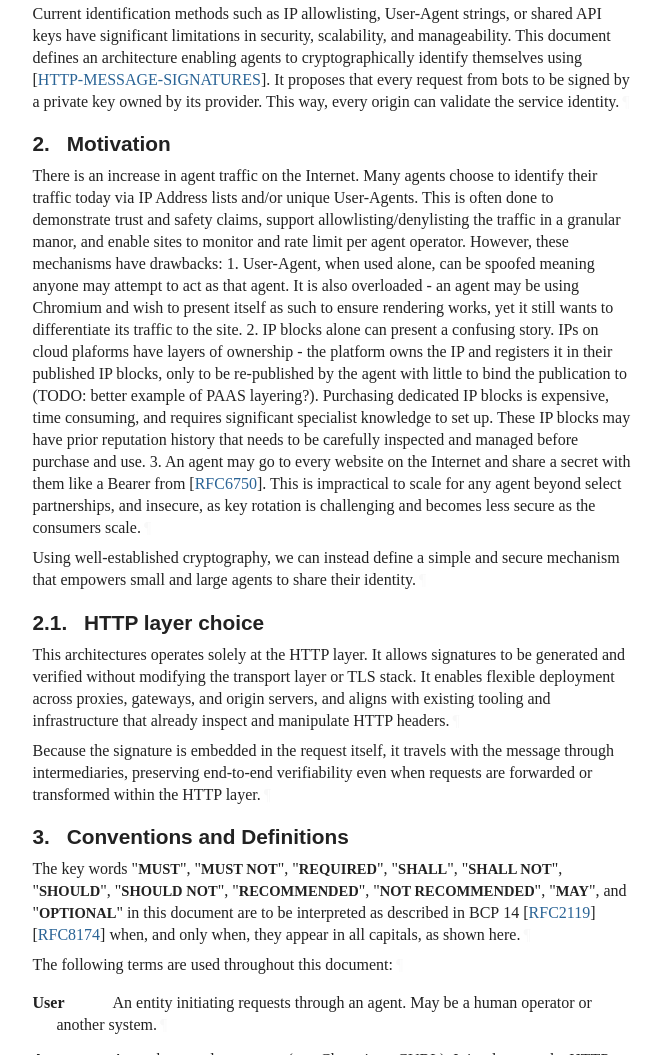
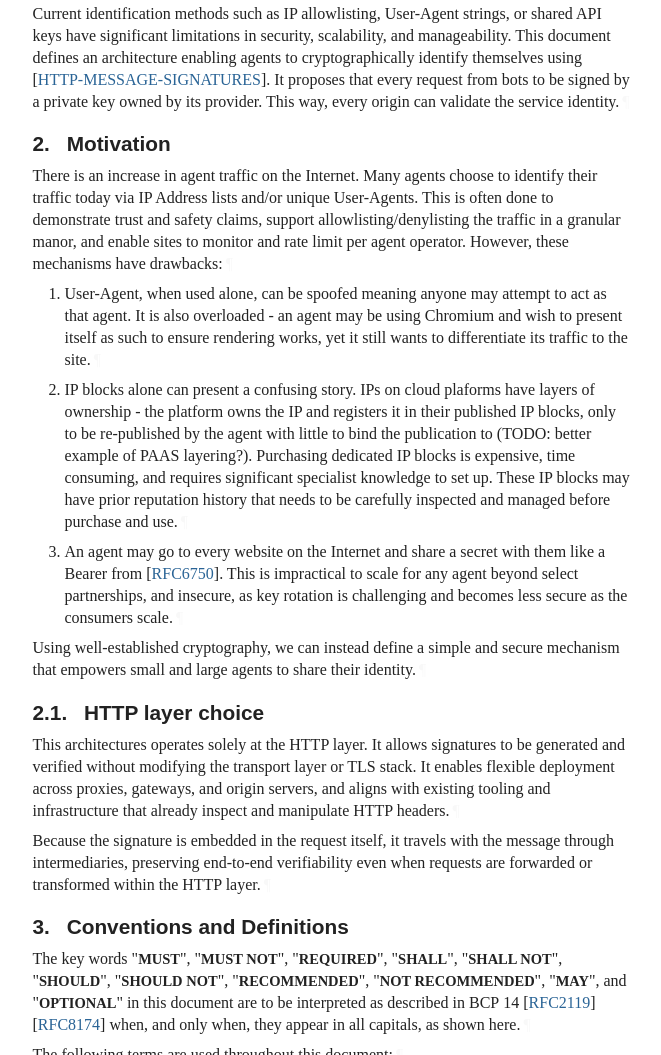
Before and after one commit to thibmeu/http-message-signatures-directory, a plain HTML site: page draft-meunier-web-bot-auth-architecture.html in a window 1280 px wide. Shown: the part 1110-2165 px from the top of the page, without its empty margins (92-753 px from the left). Drawn offline with Linux system fonts and the light colour scheme; a web font is replaced by a local one.

Commit message:
Script updating gh-pages from 685edc4. [ci skip]

```diff
--- a/draft-meunier-web-bot-auth-architecture.html
+++ b/draft-meunier-web-bot-auth-architecture.html
@@ -1289,25 +1289,33 @@ This way, every origin can validate the service identity.<a href="#section-1-3"
 choose to identify their traffic today via IP Address lists and/or unique
 User-Agents. This is often done to demonstrate trust and safety claims, support
 allowlisting/denylisting the traffic in a granular manor, and enable sites to
-monitor and rate limit per agent operator. However, these mechanisms have drawbacks:
- 1. User-Agent, when used alone, can be spoofed meaning anyone may attempt to
+monitor and rate limit per agent operator. However, these mechanisms have drawbacks:<a href="#section-2-1" class="pilcrow">¶</a></p>
+<ol start="1" type="1" class="normal type-1" id="section-2-2">
+<li id="section-2-2.1">
+          <p id="section-2-2.1.1">User-Agent, when used alone, can be spoofed meaning anyone may attempt to
 act as that agent. It is also overloaded - an agent may be using Chromium and
 wish to present itself as such to ensure rendering works, yet it still wants to
-    differentiate its traffic to the site.
- 2. IP blocks alone can present a confusing story. IPs on cloud plaforms have
+differentiate its traffic to the site.<a href="#section-2-2.1.1" class="pilcrow">¶</a></p>
+</li>
+        <li id="section-2-2.2">
+          <p id="section-2-2.2.1">IP blocks alone can present a confusing story. IPs on cloud plaforms have
 layers of ownership - the platform owns the IP and registers it in their
 published IP blocks, only to be re-published by the agent with little to bind
 the publication to (TODO: better example of PAAS layering?). Purchasing
 dedicated IP blocks is expensive, time consuming, and requires significant
 specialist knowledge to set up. These IP blocks may have prior reputation
 history that needs to be carefully inspected and managed before purchase and
-    use.
- 3. An agent may go to every website on the Internet and share a secret with
+use.<a href="#section-2-2.2.1" class="pilcrow">¶</a></p>
+</li>
+        <li id="section-2-2.3">
+          <p id="section-2-2.3.1">An agent may go to every website on the Internet and share a secret with
 them like a Bearer from  <span>[<a href="#RFC6750" class="cite xref">RFC6750</a>]</span>. This is impractical to scale for any
 agent beyond select partnerships, and insecure, as key rotation is challenging
-    and becomes less secure as the consumers scale.<a href="#section-2-1" class="pilcrow">¶</a></p>
-<p id="section-2-2">Using well-established cryptography, we can instead define a simple and secure
-mechanism that empowers small and large agents to share their identity.<a href="#section-2-2" class="pilcrow">¶</a></p>
+and becomes less secure as the consumers scale.<a href="#section-2-2.3.1" class="pilcrow">¶</a></p>
+</li>
+      </ol>
+<p id="section-2-3">Using well-established cryptography, we can instead define a simple and secure
+mechanism that empowers small and large agents to share their identity.<a href="#section-2-3" class="pilcrow">¶</a></p>
 <div id="http-layer-choice">
 <section id="section-2.1">
         <h3 id="name-http-layer-choice">
```
Also changed, not shown: draft-meunier-web-bot-auth-architecture.txt (+23 -17 lines). Lines whose indentation alone changed are shown as unchanged.
